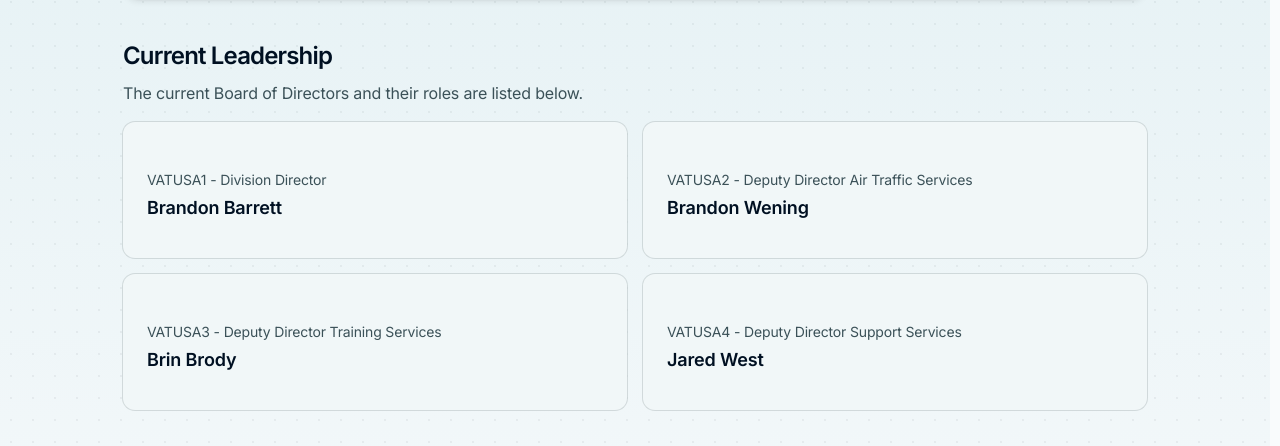
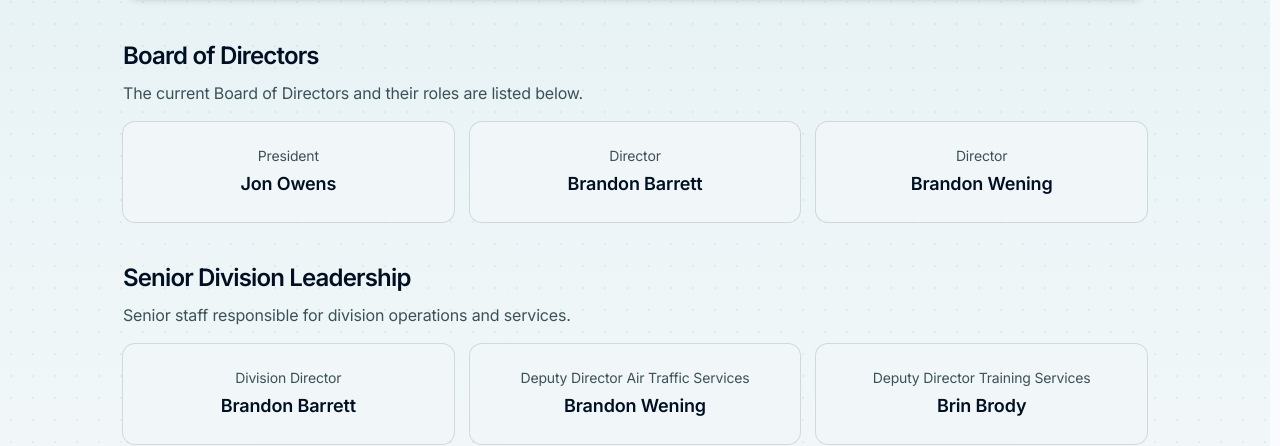
Before and after one commit to VATUSA/webapps, a Next.js app in the folder apps/portal/: page /info/foundation in a window 1280 px wide. Shown: the part 383-829 px from the top of the page. Built offline with nearby package versions, Linux system fonts and the light colour scheme; no server answers.

Commit message:
Move items on Foundation page around

```diff
--- a/apps/portal/app/info/foundation/page.tsx
+++ b/apps/portal/app/info/foundation/page.tsx
@@ -11,9 +11,12 @@ export const metadata: Metadata = {
 
 type BoardMember = {
   name: string
-  role?: string
-  githubUrl?: string
-  emailUrl?: string
+  role: string
+}
+
+type DivisionLeader = {
+  name: string
+  role: string
 }
 
 type DivisionDirector = {
@@ -23,22 +26,15 @@ type DivisionDirector = {
 }
 
 const boardMembers: BoardMember[] = [
-  {
-    name: "Brandon Barrett",
-    role: "VATUSA1 - Division Director",
-  },
-  {
-    name: "Brandon Wening",
-    role: "VATUSA2 - Deputy Director Air Traffic Services",
-  },
-  {
-    name: "Brin Brody",
-    role: "VATUSA3 - Deputy Director Training Services",
-  },
-  {
-    name: "Jared West",
-    role: "VATUSA4 - Deputy Director Support Services",
-  },
+  { name: "Jon Owens", role: "President" },
+  { name: "Brandon Barrett", role: "Director" },
+  { name: "Brandon Wening", role: "Director" },
+]
+
+const divisionLeaders: DivisionLeader[] = [
+  { name: "Brandon Barrett", role: "Division Director" },
+  { name: "Brandon Wening", role: "Deputy Director Air Traffic Services" },
+  { name: "Brin Brody", role: "Deputy Director Training Services" },
 ]
 
 const divisionDirectors: DivisionDirector[] = [
@@ -91,36 +87,43 @@ export default function Page() {
         <section className="space-y-4">
           <div className="space-y-2">
             <h2 className="text-2xl font-semibold tracking-tight">
-              Current Leadership
+              Board of Directors
             </h2>
             <p className="max-w-3xl text-sm leading-relaxed text-muted-foreground sm:text-base">
               The current Board of Directors and their roles are listed below.
             </p>
           </div>
-          <div className="grid gap-4 md:grid-cols-2">
+          <div className="grid gap-4 md:grid-cols-3">
             {boardMembers.map((member) => (
               <Card key={member.name} className="ring-1 ring-border/60">
-                <CardContent className="space-y-3 pt-6">
-                  <div>
-                    {member.role ? (
-                      <p className="text-sm text-muted-foreground">
-                        {member.role}
-                      </p>
-                    ) : null}
-                    <h3 className="mt-1 text-lg font-semibold text-foreground">
-                      {member.name}
-                    </h3>
-                  </div>
-                  <div className="flex gap-4 text-sm">
-                    {member.githubUrl ? (
-                      <Link
-                        href={member.githubUrl}
-                        className="text-foreground underline underline-offset-4"
-                      >
-                        GitHub
-                      </Link>
-                    ) : null}
-                  </div>
+                <CardContent className="flex flex-col items-center text-center">
+                  <p className="text-sm text-muted-foreground">{member.role}</p>
+                  <h3 className="mt-1 text-lg font-semibold text-foreground">
+                    {member.name}
+                  </h3>
+                </CardContent>
+              </Card>
+            ))}
+          </div>
+        </section>
+
+        <section className="space-y-4">
+          <div className="space-y-2">
+            <h2 className="text-2xl font-semibold tracking-tight">
+              Senior Division Leadership
+            </h2>
+            <p className="max-w-3xl text-sm leading-relaxed text-muted-foreground sm:text-base">
+              Senior staff responsible for division operations and services.
+            </p>
+          </div>
+          <div className="grid gap-4 md:grid-cols-3">
+            {divisionLeaders.map((leader) => (
+              <Card key={leader.name} className="ring-1 ring-border/60">
+                <CardContent className="flex flex-col items-center text-center">
+                  <p className="text-sm text-muted-foreground">{leader.role}</p>
+                  <h3 className="mt-1 text-lg font-semibold text-foreground">
+                    {leader.name}
+                  </h3>
                 </CardContent>
               </Card>
             ))}
@@ -160,7 +163,7 @@ export default function Page() {
                   <tbody className="divide-y divide-border/60">
                     {divisionDirectors.map((director) => (
                       <tr key={`${director.startYear}-${director.name}`}>
-                        <td className="whitespace-nowrap px-6 py-4 text-sm text-muted-foreground">
+                        <td className="px-6 py-4 text-sm whitespace-nowrap text-muted-foreground">
                           {formatYearsOfService(director)}
                         </td>
                         <td className="px-6 py-4 text-sm font-medium text-foreground">
@@ -187,7 +190,10 @@ export default function Page() {
             </p>
           </div>
           <div>
-            <Link href={NAV_PRIMARY_LINKS.donate.href} className={ctaClassName()}>
+            <Link
+              href={NAV_PRIMARY_LINKS.donate.href}
+              className={ctaClassName()}
+            >
               Donate to VATUSA
             </Link>
             <p className="mt-3 text-xs leading-relaxed text-muted-foreground">
```
